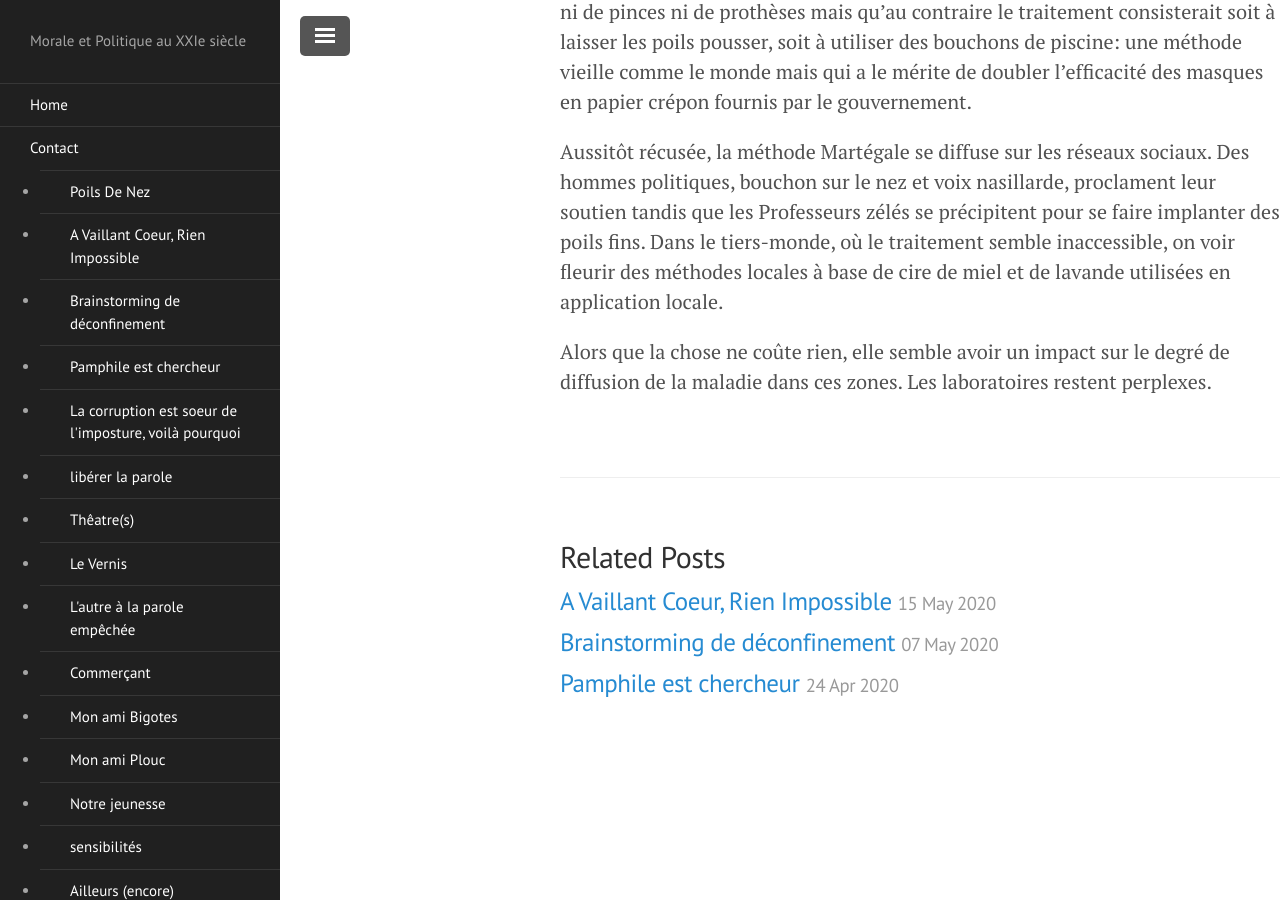
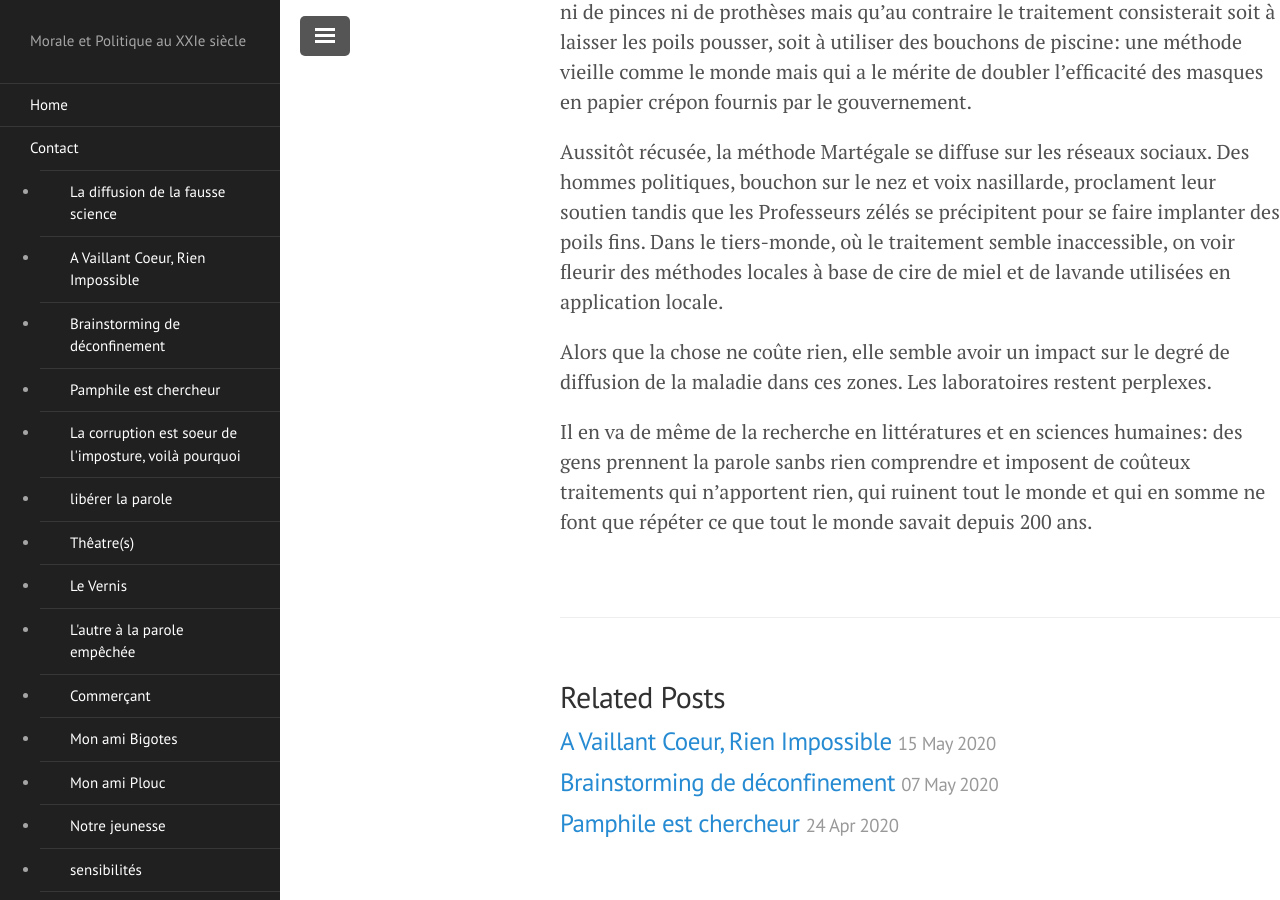
Before and after one commit to humanitesnumeriques/caracteres, a Jekyll site: the page built from _posts/2020-05-31-poils-de-nez.md, in a window 1280 px wide and 900 px high, scrolled down 965 px. Built offline with Jekyll 4.4.1, drawn with Linux system fonts in a browser that asks for light colours; our own code applies the rules of GitHub Pages for plain Markdown files; some of the changed text lies outside the part shown.

Commit message:
Update 2020-05-31-poils-de-nez.md

```diff
--- a/_posts/2020-05-31-poils-de-nez.md
+++ b/_posts/2020-05-31-poils-de-nez.md
@@ -1,3 +1,8 @@
+---
+layout: post
+title: La diffusion de la fausse science
+---
+
 Un rapport secret a été transmis à Olivier Véran confirmant que les poils de nez longs sont une barrière contre la pénétration du corona-virus dans les voies aériennes. Il a immédiatement demandé la modification de l'article L-5121 du code de la santé publique pour étendre la couverture en cas de prescription des pinces à épiler aux patients en réanimation. Aussitôt, une étude chinoise a confirmé que l'usage de pinces à épiler en cuivre avait un impact significatif sur la couverture contre le virus.
 
 Une seconde étude américaine, partant du même constat, conteste les résultats observés sur la base d'une analyse des méta-données des cabinets d'esthéticiens et d'esthéticiennes (eh, faudrait pas oublier) qui prouvent à 99,9% que la taille des poils du nez en Australie et en Afrique du Sud est d'une circonférence médiane en moyenne 9.10^6 plus épaisse que la taille d'un virus et qu'à ce titre: un poil ne saurait empêcher un virus. Il serait, selon cette étude, urgent de proposer des implants cosmétiques de fosses nasales destinés à épaissir les poils pour lutter contre l'envahissement folliculaire. Le laboratoire "protonosepeel" offre déjà un produit comparable: certes le traitement est onéreux, mais il est prometteur.
@@ -7,3 +12,5 @@ Toutefois, une équipe française de Martigues pilotée par des femmes et des ho
 Aussitôt récusée, la méthode Martégale se diffuse sur les réseaux sociaux. Des hommes politiques, bouchon sur le nez et voix nasillarde, proclament leur soutien tandis que les Professeurs zélés se précipitent pour se faire implanter des poils fins. Dans le tiers-monde, où le traitement semble inaccessible, on voir fleurir des méthodes locales à base de cire de miel et de lavande utilisées en application locale.
 
 Alors que la chose ne coûte rien, elle semble avoir un impact sur le degré de diffusion de la maladie dans ces zones. Les laboratoires restent perplexes.
+
+Il en va de même de la recherche en littératures et en sciences humaines: des gens prennent la parole sanbs rien comprendre et imposent de coûteux traitements qui n'apportent rien, qui ruinent tout le monde et qui en somme ne font que répéter ce que tout le monde savait depuis 200 ans.
```
